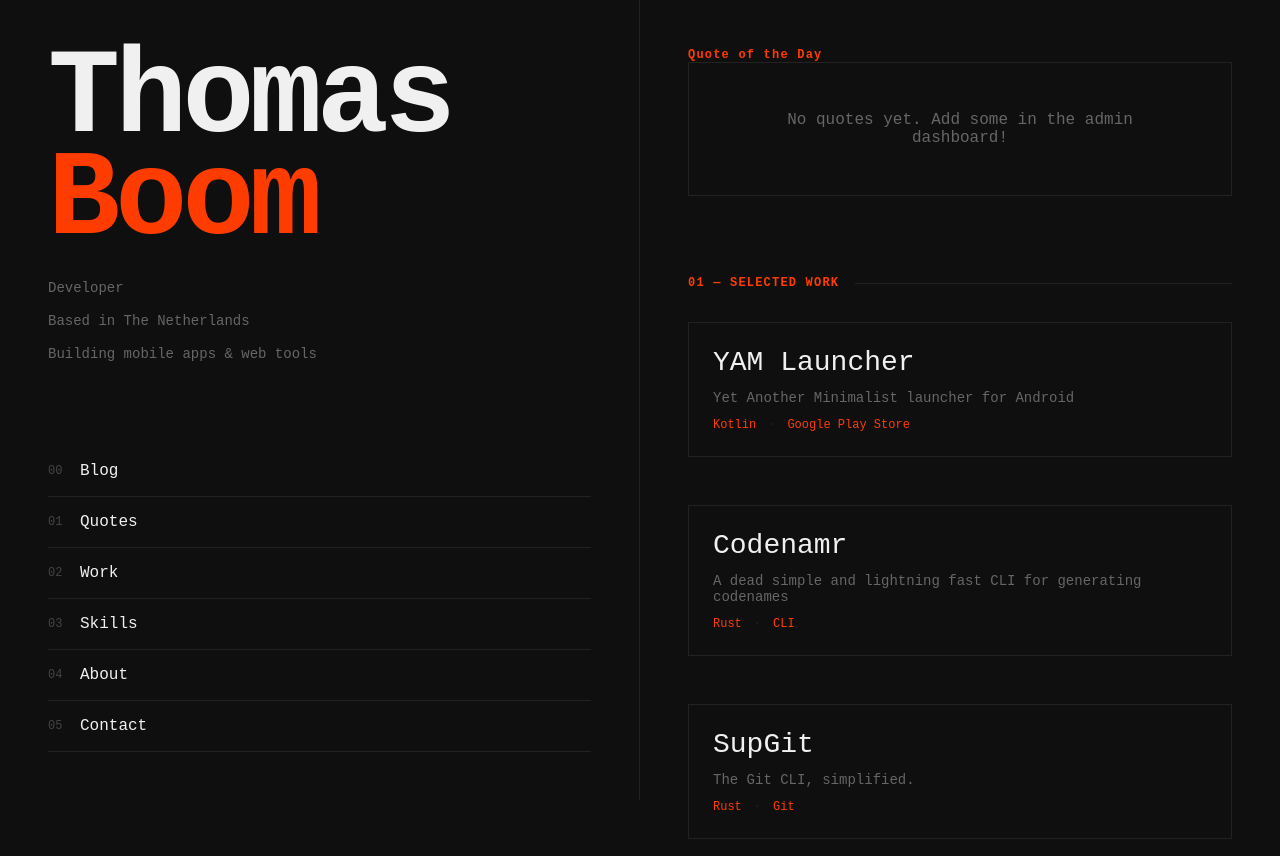
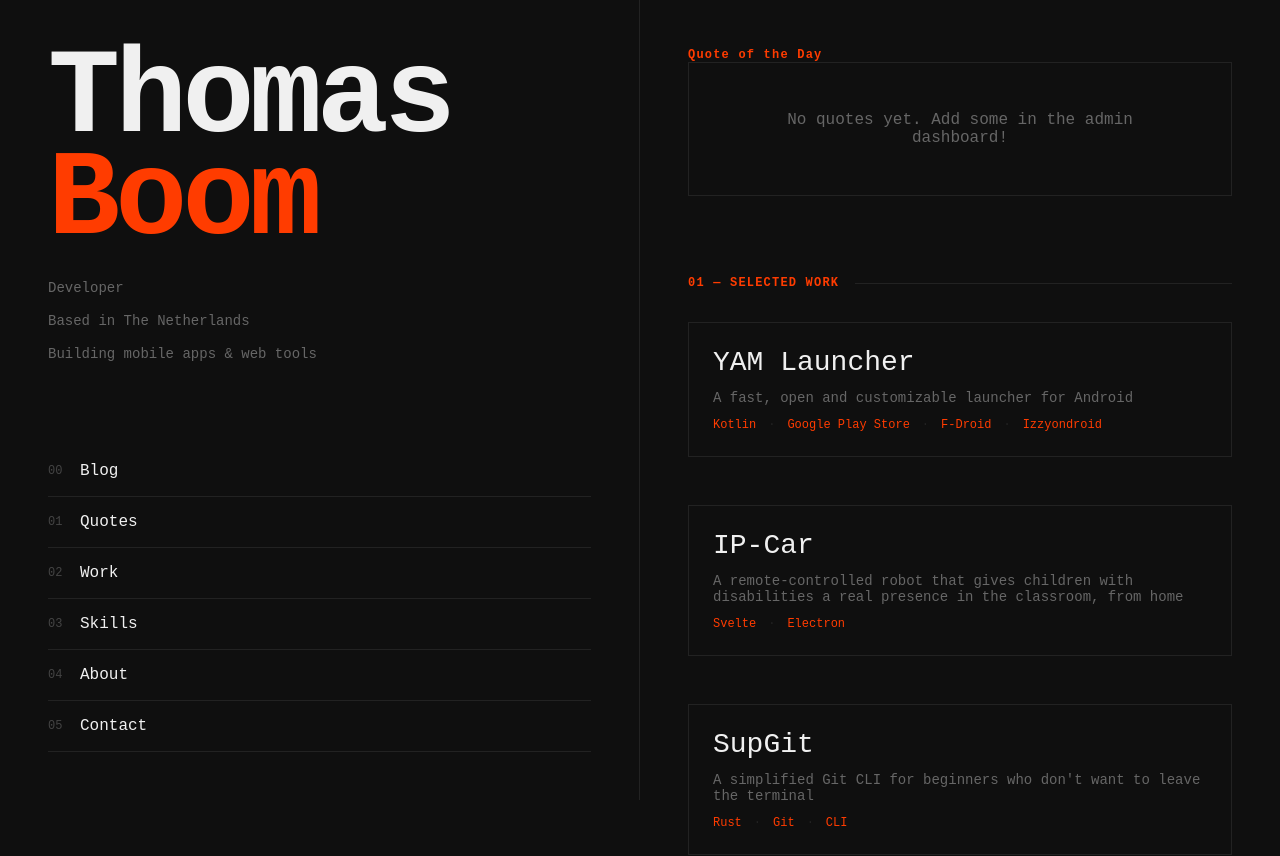
Before and after one commit to thomasboom/thomasboom, a Next.js app in the folder website/: page / in a window 1280 px wide. Shown: the top 856 px of the page. Built offline with nearby package versions, Linux system fonts and the light colour scheme; no server answers; a web font is replaced by a local one.

Commit message:
Update Work.tsx

```diff
--- a/website/app/components/Work.tsx
+++ b/website/app/components/Work.tsx
@@ -16,27 +16,25 @@ export default function Work() {
             YAM Launcher
           </a>
         </h3>
-        <p>Yet Another Minimalist launcher for Android</p>
+        <p>A fast, open and customizable launcher for Android</p>
         <div className="tech">
           <span>Kotlin</span>
           <span>Google Play Store</span>
+          <span>F-Droid</span>
+          <span>Izzyondroid</span>
         </div>
       </article>
 
       <article className="work-item">
         <h3>
-          <a
-            href="https://github.com/thomasboom/Codenamr"
-            target="_blank"
-            rel="noopener noreferrer"
-          >
-            Codenamr
+          <a href="https://ipcar.dev" target="_blank" rel="noopener noreferrer">
+            IP-Car
           </a>
         </h3>
-        <p>A dead simple and lightning fast CLI for generating codenames</p>
+        <p>A remote-controlled robot that gives children with disabilities a real presence in the classroom, from home</p>
         <div className="tech">
-          <span>Rust</span>
-          <span>CLI</span>
+          <span>Svelte</span>
+          <span>Electron</span>
         </div>
       </article>
 
@@ -50,10 +48,11 @@ export default function Work() {
             SupGit
           </a>
         </h3>
-        <p>The Git CLI, simplified.</p>
+        <p>A simplified Git CLI for beginners who don't want to leave the terminal</p>
         <div className="tech">
           <span>Rust</span>
           <span>Git</span>
+          <span>CLI</span>
         </div>
       </article>
 
```
